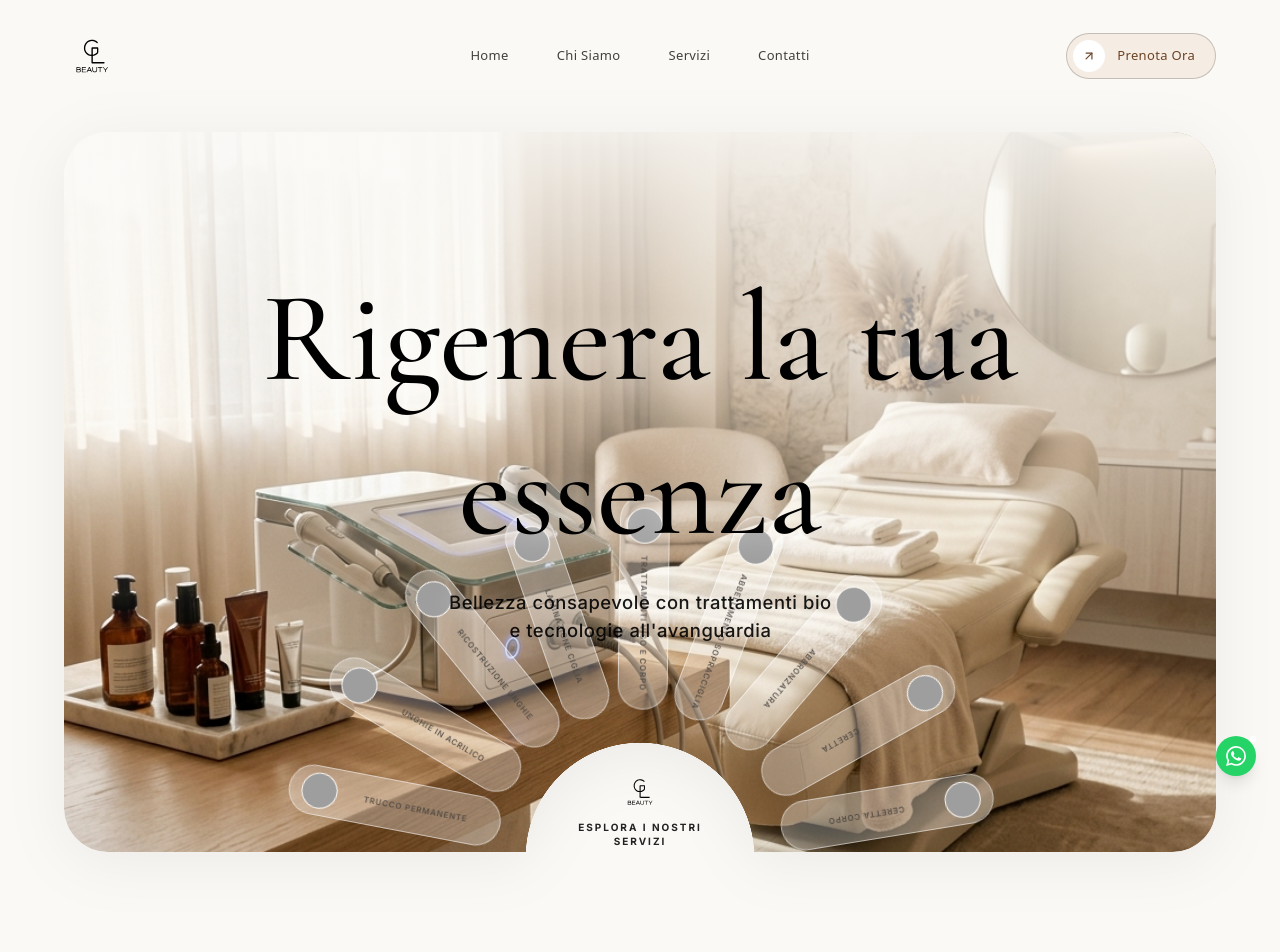
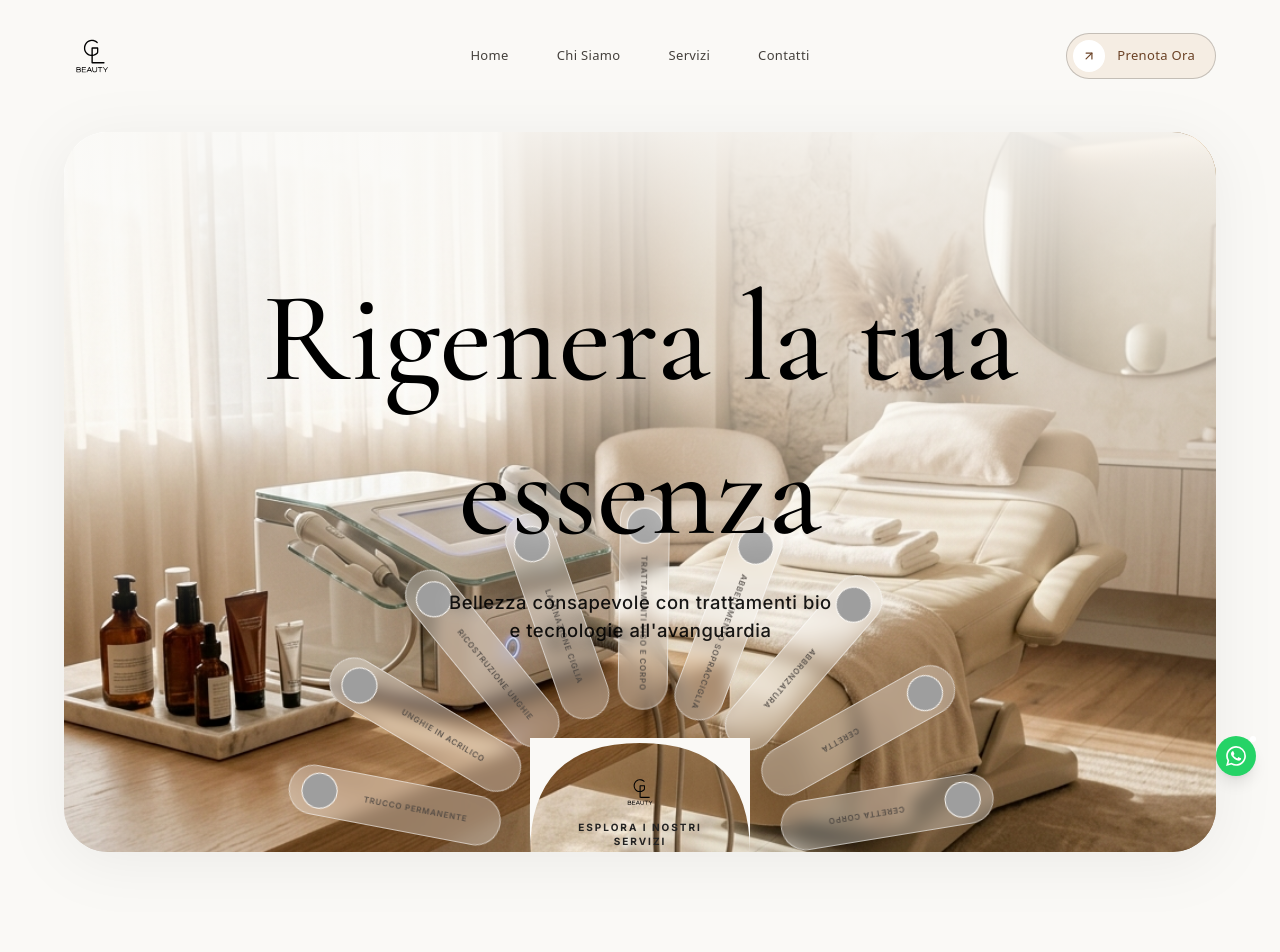
Before and after one commit to belpietrodavide01-beep/centro-estetico-1, a React (Vite) app: page / in a window 1280 px wide. Shown: the top 952 px of the page. Built offline with nearby package versions, Linux system fonts and the light colour scheme; grey boxes are pictures that could not be loaded.

Commit message:
perf: final high-performance hero restoration with SVG notch and prop-based sync

```diff
--- a/src/App.jsx
+++ b/src/App.jsx
@@ -1,4 +1,4 @@
-import { useEffect } from 'react'
+import React, { useEffect, useState } from 'react'
 import Lenis from 'lenis'
 import { gsap } from 'gsap'
 import { ScrollTrigger } from 'gsap/ScrollTrigger'
@@ -24,6 +24,8 @@ gsap.config({
 })
 
 function App() {
+  const [menuOpen, setMenuOpen] = React.useState(false)
+
   useEffect(() => {
     const lenis = new Lenis({
       duration: 1.0, // Leggermente più veloce per reattività
@@ -60,9 +62,9 @@ function App() {
 
   return (
     <div className="min-h-screen" style={{ backgroundColor: '#faf9f6' }}>
-      <Navbar />
+      <Navbar menuOpen={menuOpen} setMenuOpen={setMenuOpen} />
 
-      <Hero />
+      <Hero isMenuOpen={menuOpen} />
       <IntroductionSection />
 
       <TreatmentsSection />
--- a/src/components/Hero.jsx
+++ b/src/components/Hero.jsx
@@ -68,9 +68,9 @@ function ServicePill({ name, img, scale }) {
         gap: isMobileScale ? `${10 * scale}px` : `${12 * scale}px`,
         width: `${50 * scale}px`,
         height: isMobileScale ? `${210 * scale}px` : `${215 * scale}px`,
-        background: isMobileScale ? 'rgba(255, 253, 250, 0.95)' : 'rgba(255,255,255,0.3)',
-        backdropFilter: isMobileScale ? 'none' : 'none', // Disabled for performance
-        border: isMobileScale ? '1px solid rgba(166, 124, 82, 0.15)' : '0.8px solid rgba(255,255,255,0.5)',
+        background: isMobileScale ? 'rgba(255, 255, 255, 0.4)' : 'rgba(255,255,255,0.3)',
+        backdropFilter: 'blur(8px)',
+        border: isMobileScale ? '1px solid rgba(255, 255, 255, 0.6)' : '0.8px solid rgba(255,255,255,0.5)',
         borderRadius: '999px',
         boxShadow: isMobileScale ? '0 4px 15px rgba(0,0,0,0.03)' : '0 10px 25px rgba(0,0,0,0.06)',
         position: 'relative',
@@ -136,15 +136,15 @@ function ServicePill({ name, img, scale }) {
   )
 }
 
-export default function Hero() {
+export default function Hero({ isMenuOpen }) {
   const sectionRef = useRef(null);
   const carouselRef = useRef(null);
   const isInView = useInView(sectionRef, { amount: 0.1 });
   const rotateTween = useRef(null);
   const { radius, notchW, isMobile, pillScale, titleScale } = useResponsive();
 
-  // Show fewer items on mobile to maintain spacing
-  const displayServices = isMobile ? SERVICES.slice(0, 14) : SERVICES;
+  // Optimized pill count for mobile performance
+  const displayServices = isMobile ? SERVICES.slice(0, 10) : SERVICES;
 
   useEffect(() => {
     rotateTween.current = gsap.to(carouselRef.current, {
@@ -162,24 +162,12 @@ export default function Hero() {
 
   useEffect(() => {
     if (rotateTween.current) {
-      if (isInView) rotateTween.current.play();
+      if (isInView && !isMenuOpen) rotateTween.current.play();
       else rotateTween.current.pause();
     }
-  }, [isInView]);
+  }, [isInView, isMenuOpen]);
 
-  // Pause when the mobile menu is open to free up resources for the menu's blur effect
-  useEffect(() => {
-    const handleMenuToggle = (e) => {
-      const isMenuOpen = e.detail.open;
-      if (rotateTween.current) {
-        if (isMenuOpen) rotateTween.current.pause();
-        else if (isInView) rotateTween.current.play();
-      }
-    };
 
-    window.addEventListener('navbar-menu-toggle', handleMenuToggle);
-    return () => window.removeEventListener('navbar-menu-toggle', handleMenuToggle);
-  }, [isInView]);
 
   return (
     <section
@@ -194,7 +182,7 @@ export default function Hero() {
         maxHeight: isMobile ? '650px' : '860px'
       }}>
 
-        {/* OMBRA E FORMA DELLA HERO */}
+        {/* OMBRA E FORMA DELLA HERO (Semplificata, senza maschera pesantissima) */}
         <div
           className="absolute inset-0 pointer-events-none"
           style={{
@@ -206,8 +194,6 @@ export default function Hero() {
             className="w-full h-full bg-stone-100"
             style={{
               borderRadius: isMobile ? '32px' : '44px',
-              WebkitMaskImage: `radial-gradient(circle at 50% calc(100% + 5px), transparent ${notchW / 2 + 4}px, black ${notchW / 2 + 4.5}px)`,
-              maskImage: `radial-gradient(circle at 50% calc(100% + 5px), transparent ${notchW / 2 + 4}px, black ${notchW / 2 + 4.5}px)`,
             }}
           />
         </div>
@@ -218,16 +204,33 @@ export default function Hero() {
           style={{
             zIndex: 10,
             borderRadius: isMobile ? '32px' : '44px',
-            WebkitMaskImage: `radial-gradient(circle at 50% calc(100% + 5px), transparent ${notchW / 2 + 4}px, black ${notchW / 2 + 4.5}px)`,
-            maskImage: `radial-gradient(circle at 50% calc(100% + 5px), transparent ${notchW / 2 + 4}px, black ${notchW / 2 + 4.5}px)`,
             backgroundColor: '#faf9f6',
             backgroundImage: "url('/hero-main.png')",
             backgroundSize: 'cover',
             backgroundPosition: 'center',
-            willChange: 'mask-image, -webkit-mask-image',
             transform: 'translateZ(0)'
           }}
         >
+          {/* Overlay che crea l'incavo (Notch) senza usare CSS mask-image (molto più performante) */}
+          <div
+            className="absolute bottom-[-1px] left-1/2 -translate-x-1/2 z-40 pointer-events-none overflow-hidden"
+            style={{ width: notchW, height: notchW / 2 + 5 }}
+          >
+            <svg
+              width={notchW}
+              height={notchW / 2 + 5}
+              viewBox={`0 0 ${notchW} ${notchW / 2 + 5}`}
+              fill="none"
+              xmlns="http://www.w3.org/2000/svg"
+              className="w-full h-full"
+            >
+              <path
+                d={`M0 ${notchW / 2 + 5} V0 H${notchW} V${notchW / 2 + 5} Q${notchW} 5 ${notchW / 2} 5 Q0 5 0 ${notchW / 2 + 5}Z`}
+                fill="#faf9f6"
+              />
+            </svg>
+          </div>
+
           <img
             src="/hero-main.png"
             alt="Centro Estetico Premium"
--- a/src/components/Navbar.jsx
+++ b/src/components/Navbar.jsx
@@ -10,8 +10,7 @@ const navLinks = [
   { label: 'Contatti', href: '#contatti' },
 ]
 
-export default function Navbar() {
-  const [menuOpen, setMenuOpen] = useState(false)
+export default function Navbar({ menuOpen, setMenuOpen }) {
   const [isScrolled, setIsScrolled] = useState(false)
   const [isMobile, setIsMobile] = useState(false)
 
@@ -38,11 +37,6 @@ export default function Navbar() {
       window.removeEventListener('resize', handleResize)
     }
   }, [])
-
-  // Dispatch event for performance synchronization (Hero pausing)
-  useEffect(() => {
-    window.dispatchEvent(new CustomEvent('navbar-menu-toggle', { detail: { open: menuOpen } }));
-  }, [menuOpen])
 
   return (
     <>
@@ -122,7 +116,7 @@ export default function Navbar() {
             exit={{ opacity: 0, y: -8 }}
             transition={{ duration: 0.22 }}
             className="fixed top-20 left-0 right-0 z-40 border-b border-stone-100/80 shadow-sm md:hidden"
-            style={{ background: 'rgba(250, 249, 246, 0.98)', backdropFilter: 'blur(16px)' }}
+            style={{ background: 'rgba(250, 249, 246, 0.98)', backdropFilter: 'blur(10px)' }}
           >
             <ul className="flex flex-col px-6 py-4 gap-1">
               {navLinks.map((link, i) => (
```
